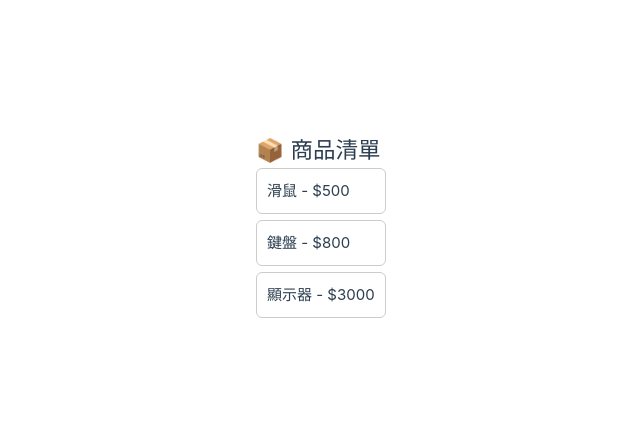
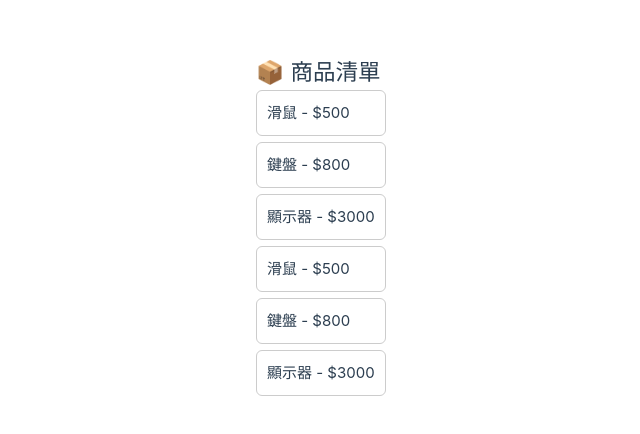
Before and after one commit to JerryChang0504/20250524vue3, a Vue app: page / in a window 1280 px wide. Shown: the part 172-606 px from the top of the page, without its empty margins (384-1024 px from the left). Built offline with nearby package versions, Linux system fonts and the light colour scheme.

Commit message:
ProductList props Object

```diff
--- a/src/components/ProductItem.vue
+++ b/src/components/ProductItem.vue
@@ -1,13 +1,16 @@
 <template>
     <div class="product-item">
-        <p>{{ name }} - ${{ price }}</p>
+        <!-- <p>{{ name || item.name }} - ${{ price ||  }}</p> -->
+        <p v-if="name && price">{{ name }} - ${{ price }}</p>
+        <p v-else>{{ item.name }} - ${{ item.price }}</p>
     </div>
 </template>
 
 <script setup>
 defineProps({
     name: String,
-    price: Number
+    price: Number,
+    item: Object
 })
 </script>
 
--- a/src/components/ProductList.vue
+++ b/src/components/ProductList.vue
@@ -2,6 +2,8 @@
     <div class="product-list">
         <h2>📦 商品清單</h2>
         <ProductItem v-for="product in products" :key="product.id" :name="product.name" :price="product.price" />
+
+        <ProductItem v-for="product in products" :key="product.id" :item="product" />
     </div>
 </template>
 
```
